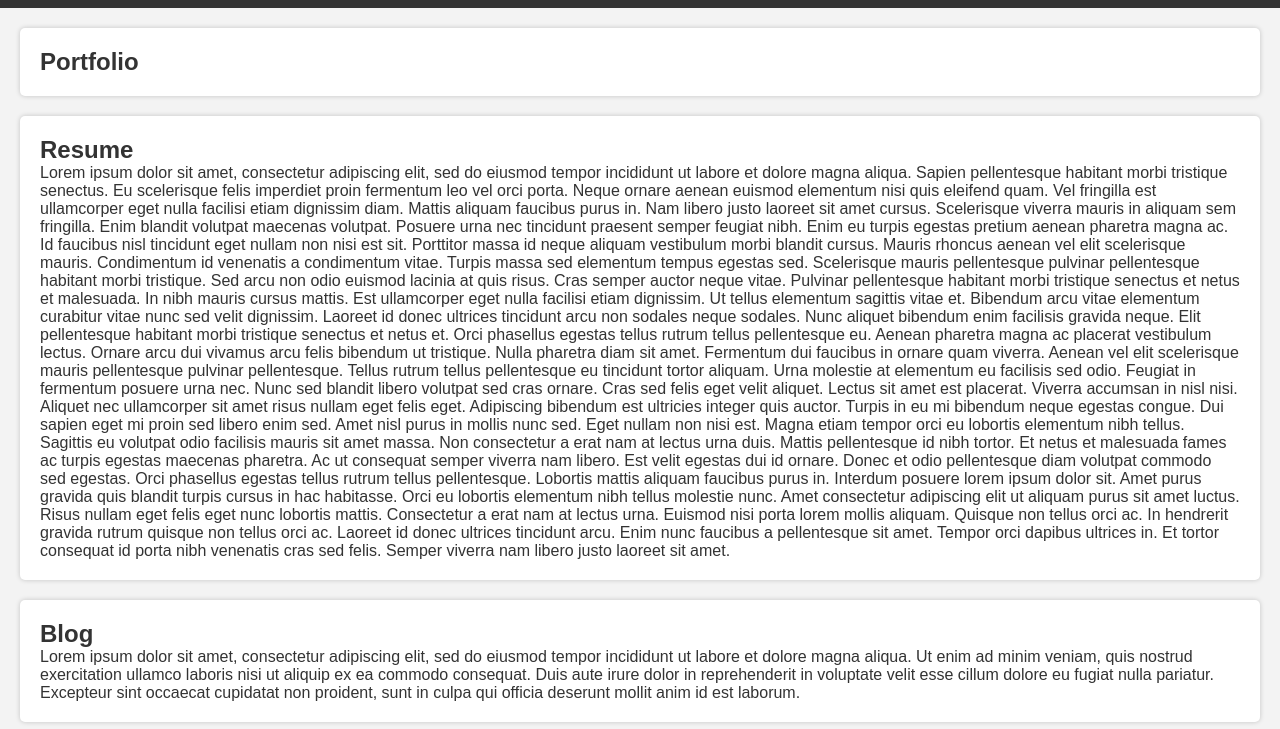
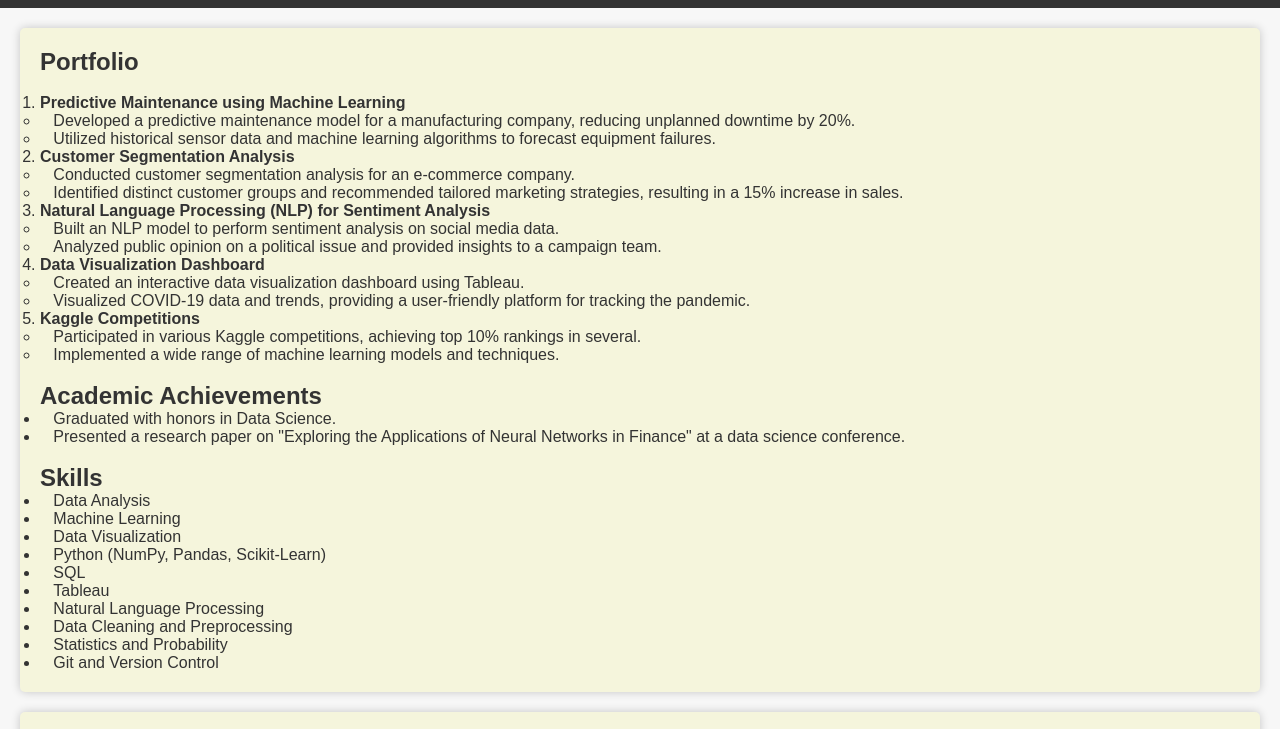
Before and after one commit to Kamal965/CareerTech, a plain HTML site: page index.html in a window 1280 px wide. Shown: the part 67-796 px from the top of the page. Drawn offline with Linux system fonts and the light colour scheme.

Commit message:
Improved CSS formatting.

```diff
--- a/index.html
+++ b/index.html
@@ -23,7 +23,63 @@
 
     <section id="portfolio">
         <h2>Portfolio</h2>
-        <!-- Add your project details and images here -->
+ <br>   <ol>
+        <li>
+            <strong>Predictive Maintenance using Machine Learning</strong>
+            <ul>
+                <li>&nbsp; &nbsp;Developed a predictive maintenance model for a manufacturing company, reducing unplanned downtime by 20%.</li>
+                <li>&nbsp; &nbsp;Utilized historical sensor data and machine learning algorithms to forecast equipment failures.</li>
+            </ul>
+        </li>
+        <li>
+            <strong>Customer Segmentation Analysis</strong>
+            <ul>
+                <li>&nbsp; &nbsp;Conducted customer segmentation analysis for an e-commerce company.</li>
+                <li>&nbsp; &nbsp;Identified distinct customer groups and recommended tailored marketing strategies, resulting in a 15% increase in sales.</li>
+            </ul>
+        </li>
+        <li>
+            <strong>Natural Language Processing (NLP) for Sentiment Analysis</strong>
+            <ul>
+                <li>&nbsp; &nbsp;Built an NLP model to perform sentiment analysis on social media data.</li>
+                <li>&nbsp; &nbsp;Analyzed public opinion on a political issue and provided insights to a campaign team.</li>
+            </ul>
+        </li>
+        <li>
+            <strong>Data Visualization Dashboard</strong>
+            <ul>
+                <li>&nbsp; &nbsp;Created an interactive data visualization dashboard using Tableau.</li>
+                <li>&nbsp; &nbsp;Visualized COVID-19 data and trends, providing a user-friendly platform for tracking the pandemic.</li>
+            </ul>
+        </li>
+        <li>
+            <strong>Kaggle Competitions</strong>
+            <ul>
+                <li>&nbsp; &nbsp;Participated in various Kaggle competitions, achieving top 10% rankings in several.</li>
+                <li>&nbsp; &nbsp;Implemented a wide range of machine learning models and techniques.</li>
+            </ul>
+        </li>
+    </ol>
+<br>
+    <h2>Academic Achievements</h2>
+    <ul>
+        <li>&nbsp; &nbsp;Graduated with honors in Data Science.</li>
+        <li>&nbsp; &nbsp;Presented a research paper on "Exploring the Applications of Neural Networks in Finance" at a data science conference.</li>
+    </ul>
+<br>
+        <h2>Skills</h2>
+        <ul>
+        <li>&nbsp; &nbsp;Data Analysis</li>
+        <li>&nbsp; &nbsp;Machine Learning</li>
+        <li>&nbsp; &nbsp;Data Visualization</li>
+        <li>&nbsp; &nbsp;Python (NumPy, Pandas, Scikit-Learn)</li>
+        <li>&nbsp; &nbsp;SQL</li>
+        <li>&nbsp; &nbsp;Tableau</li>
+        <li>&nbsp; &nbsp;Natural Language Processing</li>
+        <li>&nbsp; &nbsp;Data Cleaning and Preprocessing</li>
+        <li>&nbsp; &nbsp;Statistics and Probability</li>
+        <li>&nbsp; &nbsp;Git and Version Control</li>
+       </ul>
     </section>
 
     <section id="resume">
@@ -51,7 +107,7 @@ Amet purus gravida quis blandit turpis cursus in hac habitasse. Orci eu lobortis
     </section>
 
     <footer>
-        <p>&copy; 2023 Your Name</p>
+        <p>&copy; 2023 Kamal Ali</p>
     </footer>
     <!-- Add links to your JavaScript files here -->
 </body>
--- a/styles.css
+++ b/styles.css
@@ -2,12 +2,13 @@
 * {
     margin: 0;
     padding: 0;
+    box-sizing: border-box;
 }
 
 /* Apply a background color and set font styles for the body */
 body {
     font-family: Arial, sans-serif;
-    background-color: #f3f3f3;
+    background-color: #f7f7f7;
     color: #333;
     margin: 0;
     padding: 0;
@@ -42,10 +43,10 @@ nav a {
 /* Style the main content sections */
 section {
     padding: 20px;
-    background-color: #fff;
+    background-color: #f5f5dc;
     margin: 20px;
     border-radius: 5px;
-    box-shadow: 0 0 5px rgba(0, 0, 0, 0.2);
+    box-shadow: 0 0 10px rgba(0, 0, 0, 0.2);
 }
 
 /* Style the footer */
@@ -65,3 +66,14 @@ a {
 a:hover {
     text-decoration: underline;
 }
+
+/* Add some color to specific elements */
+/* Example: Add a background color and change text color for links within sections */
+section a {
+    color: #ff6f61;
+}
+
+section a:hover {
+    color: #ff564b;
+    text-decoration: underline;
+}
```
